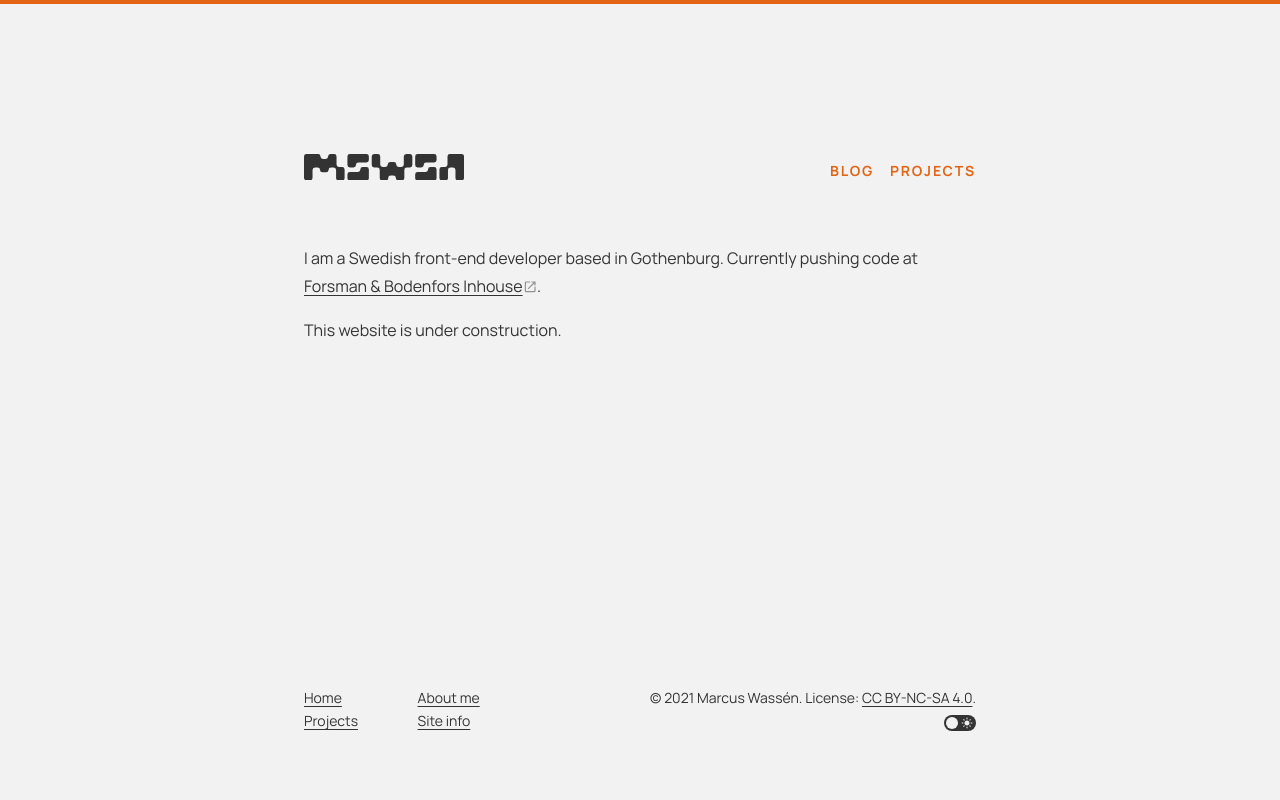
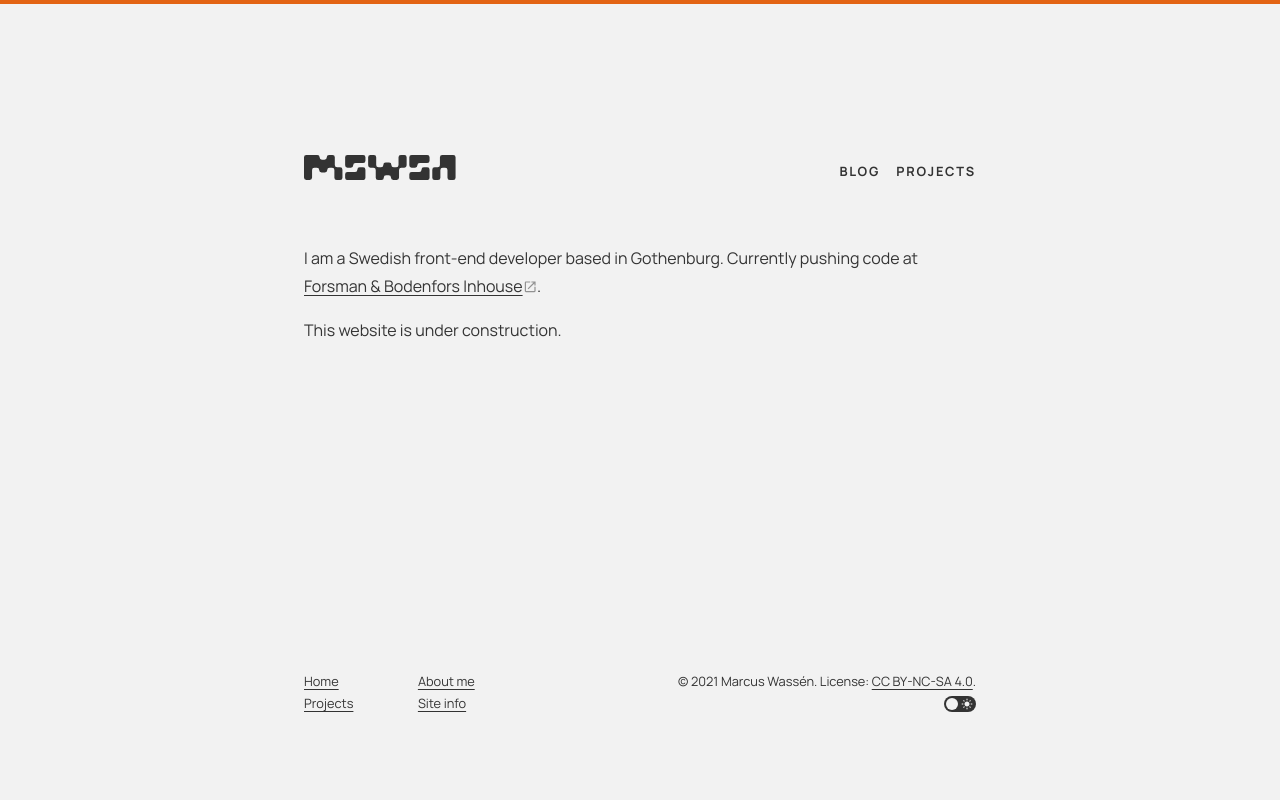
Before and after one commit to mwassen/mswsn.com, a Gatsby site: page / in a window 1280 px wide. Built offline with nearby package versions, Linux system fonts and the light colour scheme; Gatsby itself is replaced by a stand-in of ours; some packages are replaced by stand-ins of ours.

Commit message:
edited font sizes

```diff
--- a/src/components/footer.tsx
+++ b/src/components/footer.tsx
@@ -11,8 +11,7 @@ const FooterContainer = styled.div`
     display: flex;
     flex-direction: row;
     justify-content: space-between;
-    font-size: 14px;
-    margin: 1rem 0;
+    font-size: ${(props) => props.theme.type.scale[6]};
 `;
 
 const SiteLinks = styled.div`
@@ -23,11 +22,12 @@ const SiteLinks = styled.div`
 
     & > a {
         margin-bottom: 0.25rem;
+        width: max-content;
     }
 
     @media (min-width: 600px) {
         & > a:nth-of-type(2n) {
-            flex-basis: 50%;
+            margin-bottom: 35%;
         }
     }
 `;
--- a/src/components/global-styles.tsx
+++ b/src/components/global-styles.tsx
@@ -51,26 +51,31 @@ export const GlobalStyles: React.FC = () => {
                     --color-text: ${theme.colors.dark.text};
                 }
 
-                h1 {
-                    font-size: 1.5rem;
-                    border-bottom: 2px dotted var(--color-text);
+                h1,
+                h2,
+                h3,
+                h4,
+                h5 {
                 }
 
+                h1 {
+                    font-size: ${theme.type.scale[2]};
+                }
                 h2 {
-                    font-size: 1rem;
-                    padding: 0 2rem;
-                    /* text-transform: uppercase; */
-                    width: max-content;
-                    color: var(--color-background);
-                    background: var(--color-text);
-                    /*
-                    ::before {
-                        content: "// ";
-                    } */
+                    font-size: ${theme.type.scale[3]};
+                }
+                h3 {
+                    font-size: ${theme.type.scale[4]};
+                }
+                h4 {
+                    font-size: ${theme.type.scale[5]};
+                }
+                h5 {
+                    font-size: ${theme.type.scale[6]};
                 }
 
                 p {
-                    font-size: 1rem;
+                    font-size: ${theme.type.scale[5]};
                     line-height: 1.75rem;
                 }
 
@@ -79,9 +84,15 @@ export const GlobalStyles: React.FC = () => {
                     text-decoration-thickness: 0.06rem;
                     text-underline-offset: 0.2rem;
 
+                    transition: color ${theme.animations.hover};
+
                     &:hover {
-                        opacity: 0.85;
+                        color: ${theme.colors.accent};
                     }
+                }
+
+                code {
+                    font-family: "Hack", "Courier New", Courier, monospace;
                 }
 
                 ::selection {
--- a/src/components/header.tsx
+++ b/src/components/header.tsx
@@ -33,7 +33,8 @@ const Home = styled(Link)`
 
 const Logo = styled(LogoSvg)`
     fill: var(--color-text);
-    width: 160px;
+    transition: fill ${(props) => props.theme.animations.hover};
+    height: ${(props) => props.theme.type.scale[3]};
 `;
 
 const Links = styled.div`
@@ -50,19 +51,14 @@ const Links = styled.div`
 const TopLink = styled(Link)`
     text-decoration: none;
     text-transform: uppercase;
-    font-size: 14px;
+    font-size: ${(props) => props.theme.type.scale[6]};
     font-weight: bold;
     letter-spacing: 1.8px;
     margin: 0 ${(props) => props.theme.margins.base} 0 0;
-    color: ${(props) => props.theme.colors.accent};
     user-select: none;
 
     @media (min-width: 600px) {
         margin: 0 0 0 ${(props) => props.theme.margins.base};
-    }
-
-    &:visited {
-        color: ${(props) => props.theme.colors.accent};
     }
 `;
 
--- a/src/components/mode-switch.tsx
+++ b/src/components/mode-switch.tsx
@@ -9,7 +9,7 @@ import DarkSvg from "../assets/svg/dark-mode.svg";
 const SwitchButton = styled.button`
     border: 0;
     padding: 0;
-    margin: 0.25rem 0;
+    margin: 0.15rem 0;
     min-width: 32px;
     height: 16px;
     border-radius: 100px;
@@ -65,9 +65,11 @@ export const ModeSwitch: React.FC = () => {
         (window as any).__theme === "dark"
     );
     const theme = useTheme();
+
     useEffect(() => {
-        document.body.style.transition =
-            "background-color 600ms cubic-bezier(0.2, 0.8, 0.2, 1)";
+        setTimeout(() => {
+            document.body.style.transition = `background-color 600ms cubic-bezier(0.2, 0.8, 0.2, 1), color ${theme.animations.hover}`;
+        }, 0);
     }, []);
 
     // Animations
```
Also changed, not shown: src/components/inline-h1.tsx (added, +25 -0 lines).
